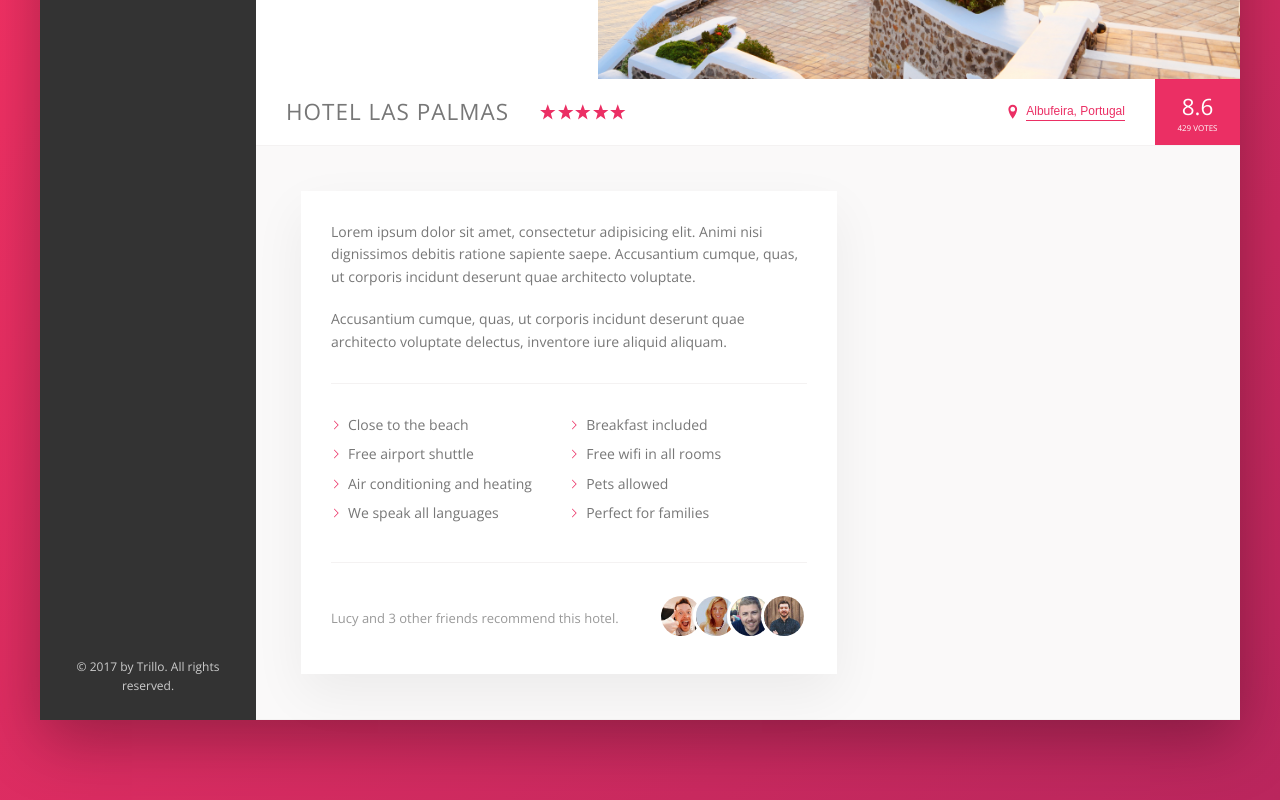
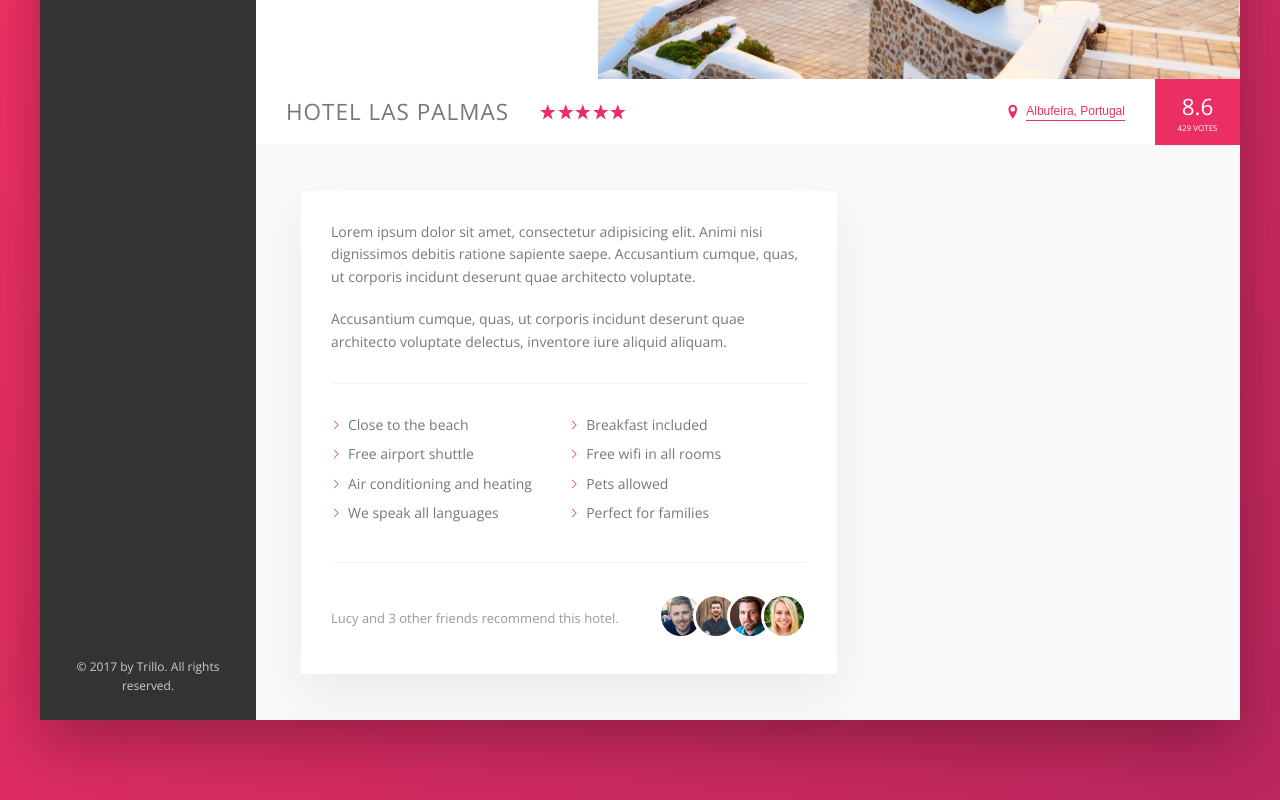
Before and after one commit to DeboraBucci/Trillo, a website: page index.html in a window 1280 px wide. Shown: the part 456-1256 px from the top of the page. Drawn offline with nearby package versions, Linux system fonts and the light colour scheme.

Commit message:
correct the images in the div element with the class of 'recommend'

```diff
--- a/index.html
+++ b/index.html
@@ -196,22 +196,22 @@
 
                 <div class="recommend__friends">
                   <img
-                    src="img/user-1.jpg"
+                    src="img/user-3.jpg"
                     alt="Friend 1"
                     class="recommend__photo"
                   />
                   <img
-                    src="img/user-2.jpg"
+                    src="img/user-4.jpg"
                     alt="Friend 2"
                     class="recommend__photo"
                   />
                   <img
-                    src="img/user-3.jpg"
+                    src="img/user-5.jpg"
                     alt="Friend 3"
                     class="recommend__photo"
                   />
                   <img
-                    src="img/user-4.jpg"
+                    src="img/user-6.jpg"
                     alt="Friend 4"
                     class="recommend__photo"
                   />
```
